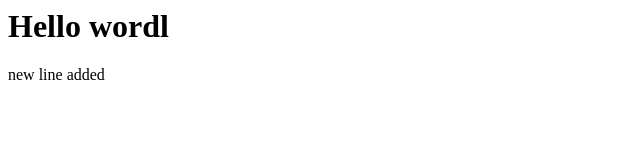
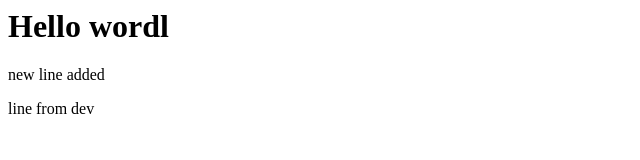
Before and after one commit to evamilenkova/devops-jenkins, a plain HTML site: page index.html in a window 1280 px wide. Shown: the whole page, without its empty margins (0-640 px from the left). Drawn offline with Linux system fonts and the light colour scheme.

Commit message:
Update index.html from dev

```diff
--- a/index.html
+++ b/index.html
@@ -1,2 +1,3 @@
 <h1>Hello wordl</h1>
 <p>new line added</p>
+<p>line from dev </p>
```
